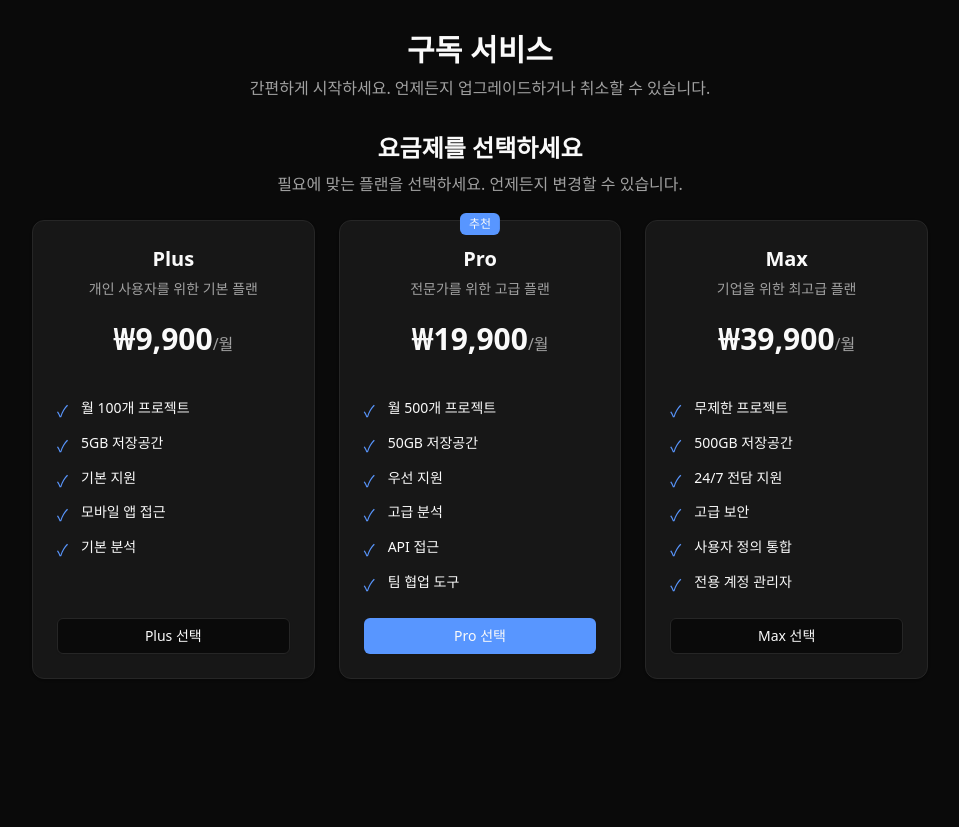
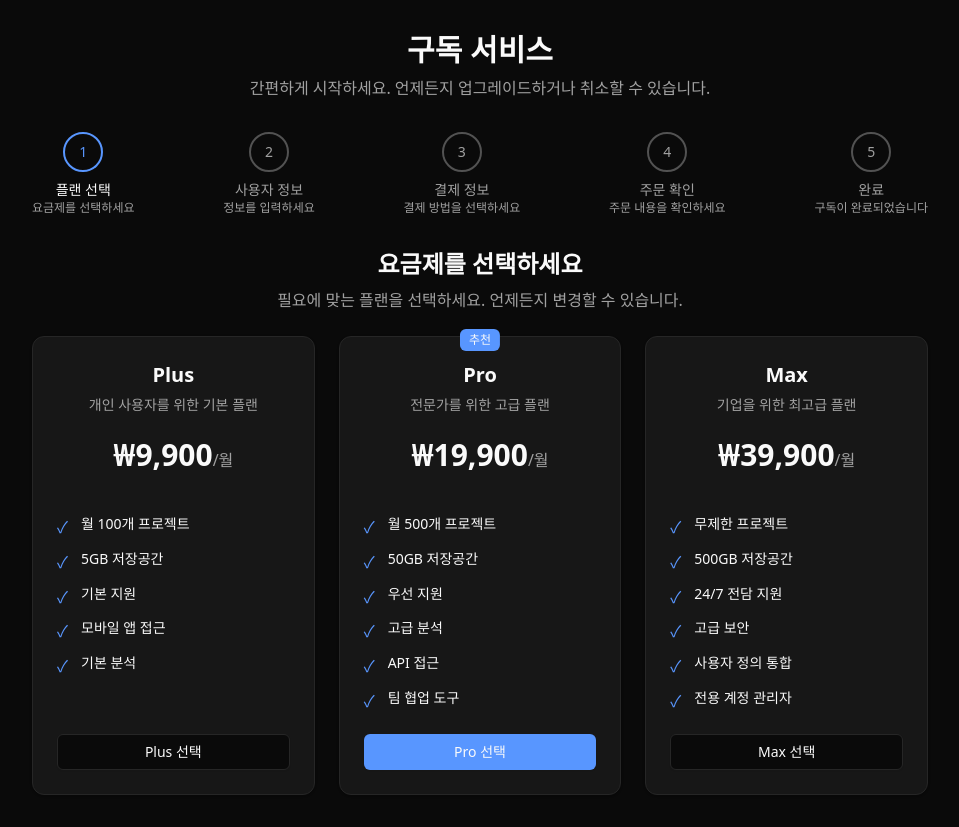
Before and after one commit to f-lab-edu/nextjs-subscription-demo, a Next.js app: page / in a window 1280 px wide. Shown: the whole page, without its empty margins (160-1119 px from the left). Before the commit the page ends 800 px from the top, so only its background shows below. Built offline with nearby package versions, Linux system fonts and the light colour scheme.

Commit message:
:sparkles: feat: ProgressIndicator 구현 및 적용

```diff
--- a/src/app/page.tsx
+++ b/src/app/page.tsx
@@ -3,6 +3,7 @@
 import { Completion } from '@/components/subscription/Completion';
 import Payment from '@/components/subscription/Payment';
 import PlanSelection from '@/components/subscription/PlanSelection';
+import { ProgressIndicator } from '@/components/subscription/ProgressIndicator';
 import { Summary } from '@/components/subscription/Summary';
 import UserInfo from '@/components/subscription/UserInfo';
 import { useFunnel } from '@/hooks/useFunnel';
@@ -23,6 +24,8 @@ export default function Home() {
               {'간편하게 시작하세요. 언제든지 업그레이드하거나 취소할 수 있습니다.'}
             </p>
           </div>
+
+          <ProgressIndicator />
 
           <div className='mt-8'>
             <Funnel>
--- /dev/null
+++ b/src/components/subscription/ProgressIndicator.tsx
@@ -0,0 +1,66 @@
+import { useSubscriptionParams } from '@/hooks/useSubscriptionParams';
+import { Check } from 'lucide-react';
+
+type Step = {
+  id: number;
+  name: string;
+  title: string;
+  description: string;
+};
+
+const steps: Step[] = [
+  { id: 1, name: 'PlanSelection', title: '플랜 선택', description: '요금제를 선택하세요' },
+  { id: 2, name: 'UserInfo', title: '사용자 정보', description: '정보를 입력하세요' },
+  { id: 3, name: 'Payment', title: '결제 정보', description: '결제 방법을 선택하세요' },
+  { id: 4, name: 'Summary', title: '주문 확인', description: '주문 내용을 확인하세요' },
+  { id: 5, name: 'Completion', title: '완료', description: '구독이 완료되었습니다' },
+];
+
+export function ProgressIndicator() {
+  const { step } = useSubscriptionParams();
+
+  const currentStepId = steps.find((s) => s.name === step)?.id || 1;
+
+  return (
+    <div className='flex items-center justify-between mb-8'>
+      {steps.map((stepItem, index) => (
+        <div key={stepItem.id} className='flex items-center'>
+          <div className='flex flex-col items-center'>
+            <div
+              className={`w-10 h-10 rounded-full flex items-center justify-center border-2 transition-colors ${
+                stepItem.id < currentStepId
+                  ? 'bg-primary border-primary text-primary-foreground'
+                  : stepItem.id === currentStepId
+                    ? 'border-primary text-primary bg-background'
+                    : 'border-muted text-muted-foreground bg-background'
+              }`}
+            >
+              {stepItem.id < currentStepId ? (
+                <Check className='w-5 h-5' />
+              ) : (
+                <span className='text-sm font-medium'>{stepItem.id}</span>
+              )}
+            </div>
+            <div className='mt-2 text-center'>
+              <div
+                className={`text-sm font-medium ${
+                  stepItem.id <= currentStepId ? 'text-foreground' : 'text-muted-foreground'
+                }`}
+              >
+                {stepItem.title}
+              </div>
+              <div className='text-xs text-muted-foreground hidden sm:block'>{stepItem.description}</div>
+            </div>
+          </div>
+          {index < steps.length - 1 && (
+            <div
+              className={`flex-1 h-0.5 mx-4 transition-colors ${
+                stepItem.id < currentStepId ? 'bg-primary' : 'bg-border'
+              }`}
+            />
+          )}
+        </div>
+      ))}
+    </div>
+  );
+}
```
